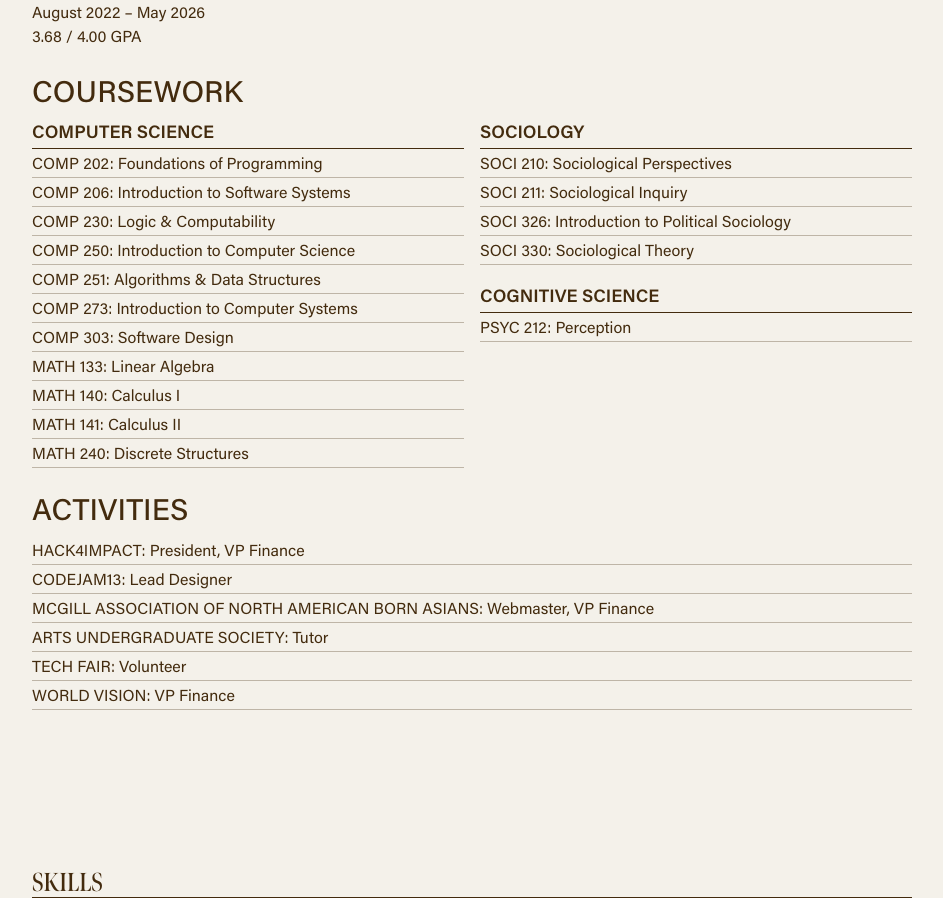
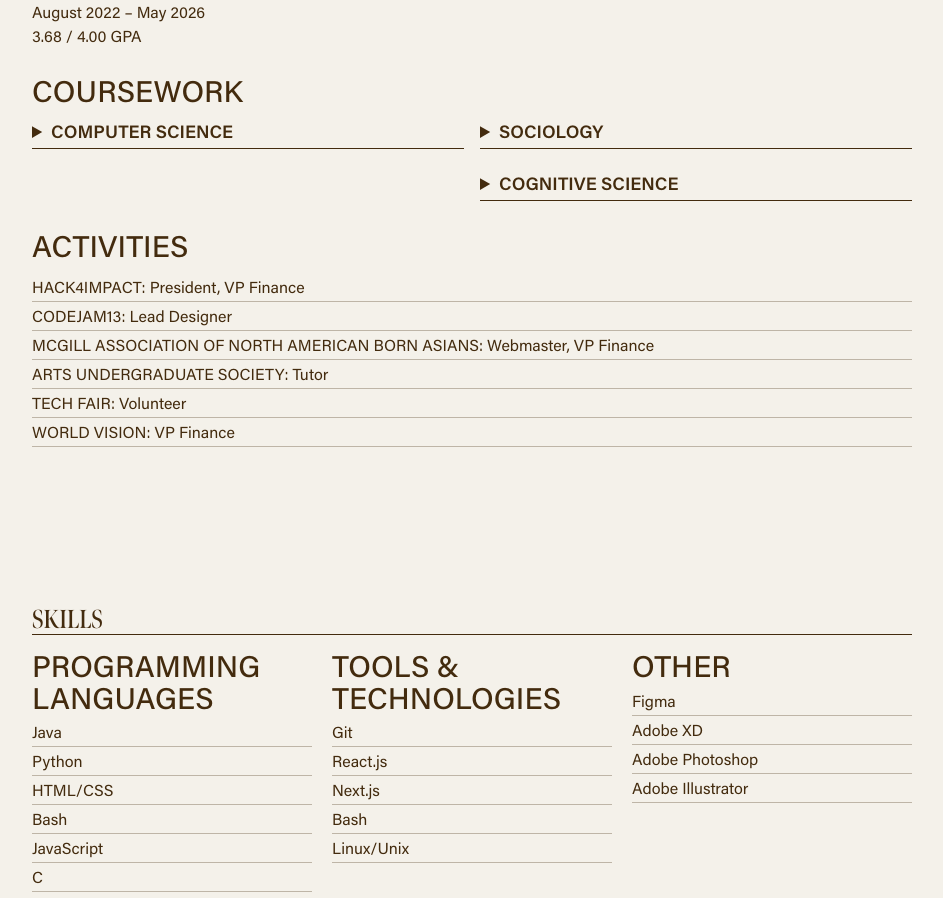
Before and after one commit to ReiKong/personal-website-2, a Next.js app: page / in a window 1280 px wide. Shown: the part 982-1880 px from the top of the page, without its empty margins (328-1271 px from the left). Built offline with nearby package versions, Linux system fonts and the light colour scheme; a web font is replaced by a local one.

Commit message:
Added expand-collapse feature to coursework section

```diff
--- a/components/sections/education.tsx
+++ b/components/sections/education.tsx
@@ -16,8 +16,11 @@
                 <div className="coursework">
                     <h3 className="sectionSubheader">Coursework</h3>
                     <div className="grid grid-cols-1 md:grid-cols-2 gap-y-[20px] gap-x-4 w-[100%]">
-                        <div className="flex flex-col items-start gap-y-[4px] w-[100%]">
-                            <p className="tableHeader">Computer Science</p>
+                        <details className="flex flex-col items-start gap-y-[4px] w-[100%]">
+                            <summary className="tableHeader">
+                                Computer Science
+                            </summary>
+                            <div className="flex flex-col items-start w-full gap-y-[4px] pt-[4px]">
                                 {[
                                     ['COMP 202: Foundations of Programming'],
                                     ['COMP 206: Introduction to Software Systems'],
@@ -34,9 +37,14 @@
                                     <p className="table">{title}</p>
                                 ))}
                             </div>
+                        </details>
+
                         <div className="flex flex-col items-start gap-y-[20px] w-[100%]">
-                            <div className="flex flex-col items-start w-full gap-y-[4px]">
-                                <p className="tableHeader">Sociology</p>
+                            <details className="flex flex-col items-start gap-y-[4px] w-[100%]">
+                                <summary className="tableHeader">
+                                    Sociology
+                                </summary>
+                                <div className="flex flex-col items-start w-full gap-y-[4px] pt-[4px]">
                                     {[
                                         ['SOCI 210: Sociological Perspectives'],
                                         ['SOCI 211: Sociological Inquiry'],
@@ -46,14 +54,19 @@
                                         <p className="table">{title}</p>
                                     ))}
                                 </div>
-                            <div className="flex flex-col items-start w-full gap-y-[4px]">
-                                <p className="tableHeader">Cognitive Science</p>
+                            </details>
+                            <details className="flex flex-col items-start gap-y-[4px] w-[100%]">
+                                <summary className="tableHeader">
+                                Cognitive Science
+                                </summary>
+                                <div className="flex flex-col items-start w-full gap-y-[4px] pt-[4px]">
                                     {[
                                         ['PSYC 212: Perception'],
                                     ].map(([title]) => (
                                         <p className="table">{title}</p>
                                     ))}
                                 </div>
+                            </details>
                         </div>
                     </div>
                 </div>
```
Lines whose indentation alone changed are shown as unchanged.
